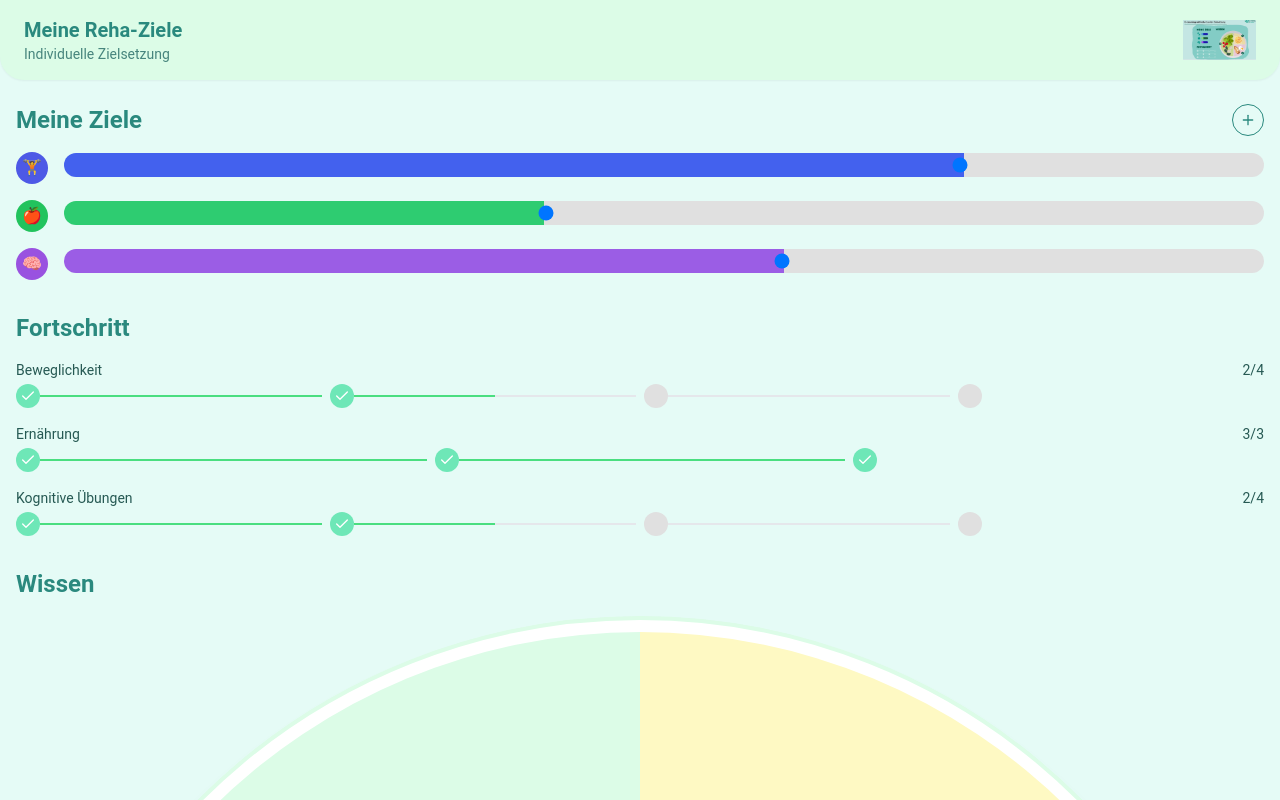
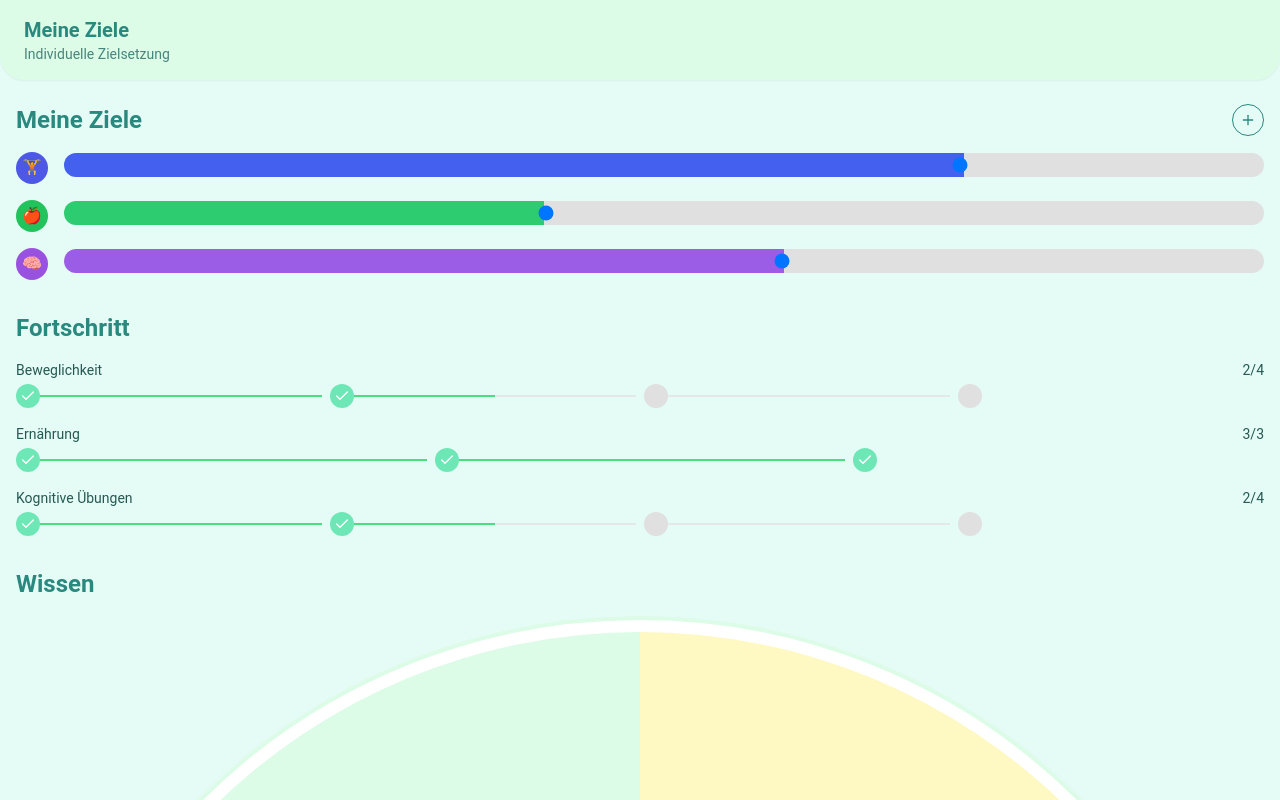
Before and after one commit to Samandala/Zielsetzungs-Tool-SPZ, a React (Vite) app: page / in a window 1280 px wide. Shown: the top 800 px of the page. Built offline with nearby package versions, Linux system fonts and the light colour scheme.

Commit message:
Refactor: Update header
Update the header to reflect the new title and remove the image.

```diff
--- a/src/components/Header.tsx
+++ b/src/components/Header.tsx
@@ -5,15 +5,8 @@ const Header: React.FC = () => {
   return (
     <header className="py-4 px-6 bg-green-100 flex justify-between items-center rounded-b-3xl shadow-sm">
       <div>
-        <h1 className="text-xl font-bold text-primary">Meine Reha-Ziele</h1>
+        <h1 className="text-xl font-bold text-primary">Meine Ziele</h1>
         <p className="text-sm text-muted-foreground">Individuelle Zielsetzung</p>
-      </div>
-      <div>
-        <img
-          src="/lovable-uploads/611c651e-6471-423b-9893-95537ab25365.png"
-          alt="Logo"
-          className="h-10 w-auto object-contain"
-        />
       </div>
     </header>
   );
```
